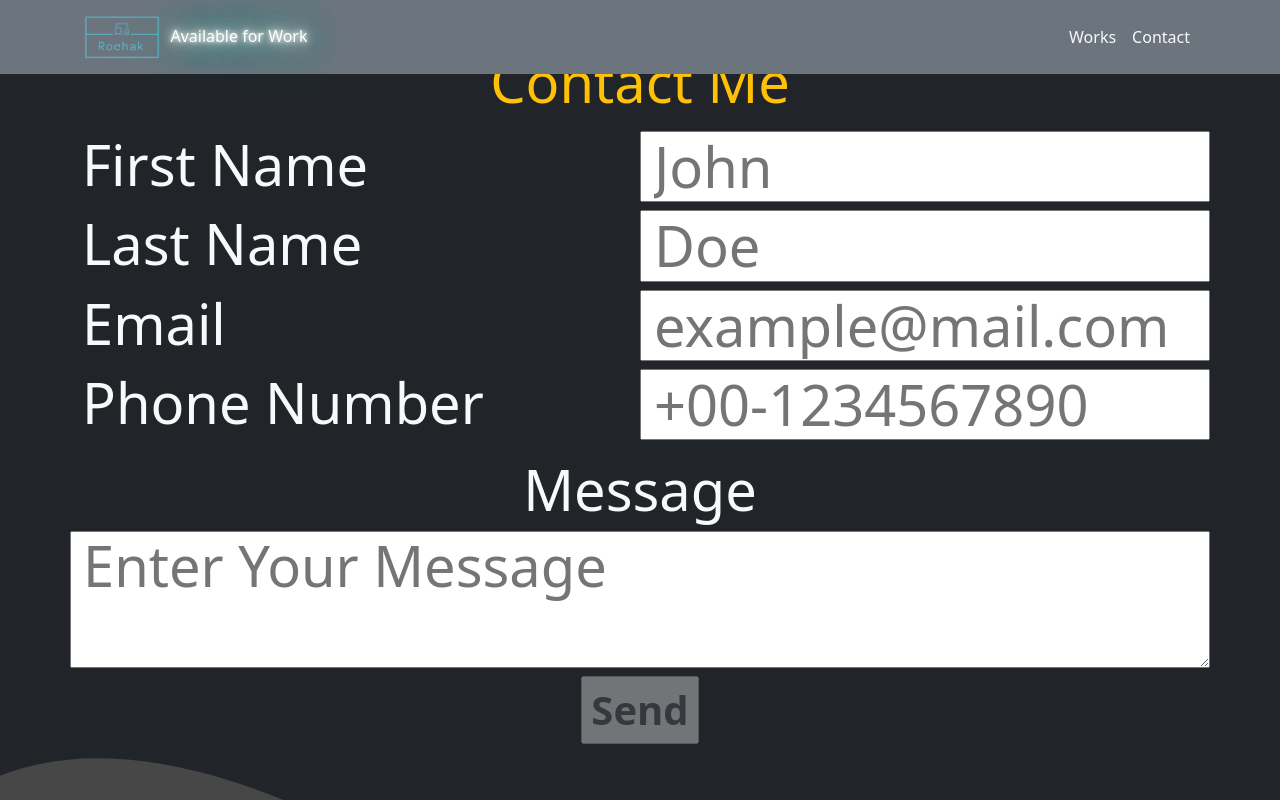
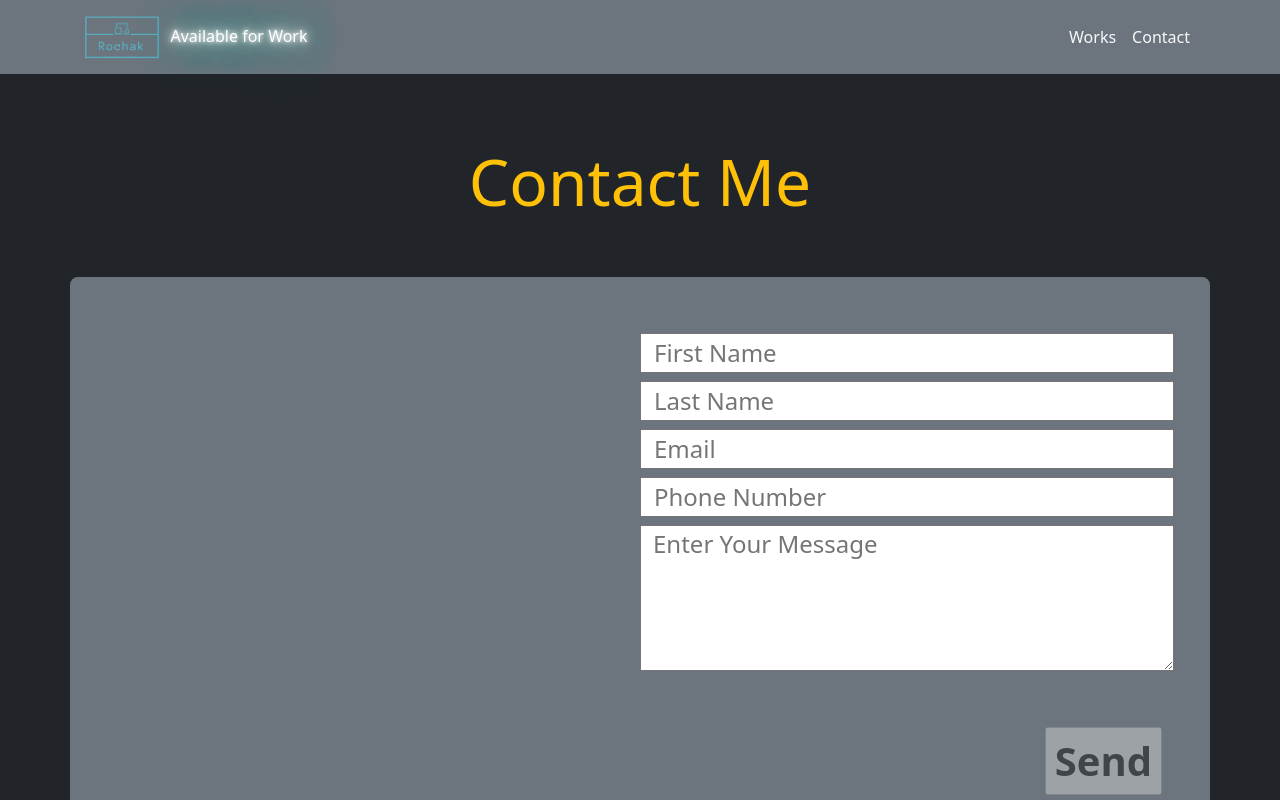
Before and after one commit to RochakDhakal/Portfolio-old, a React (Vite) app: page /contact in a window 1280 px wide. Shown: the top 800 px of the page. Built offline with nearby package versions, Linux system fonts and the light colour scheme.

Commit message:
Contact Edit Backup

```diff
--- a/src/components/body/contact/Contact.jsx
+++ b/src/components/body/contact/Contact.jsx
@@ -5,10 +5,7 @@ import SvgWavesBottom from '../svg/SvgWavesBottom'
 function Contact() {
   return (
     <div>
-        <div className='vh-100 bg-dark'>
         <ContactMe/>
-        </div>
-        <SvgWavesBottom/>
     </div>
   )
 }
--- a/src/components/body/contact/ContactMe.jsx
+++ b/src/components/body/contact/ContactMe.jsx
@@ -1,4 +1,4 @@
-import React, { useRef, useState } from "react";
+import React, { useEffect, useRef, useState } from "react";
 import emailjs from "@emailjs/browser";
 import SvgWavesBottom from "../svg/SvgWavesBottom";
 
@@ -163,7 +163,7 @@ function ContactMe() {
     }
   };
 
-  React.useEffect(() => {
+  useEffect(() => {
     setIsDisabled(
       fname.trim() === "" ||
         lname.trim() === "" ||
@@ -176,84 +176,79 @@ function ContactMe() {
   }, [fname, lname, mail, num, msg]);
 
   return (
-    <div className="bg-dark d-flex flex-column justify-content-center align-items-center text-light my-5">
-      <h1 className="text-warning display-4">Contact Me</h1>
-      <form ref={form} onSubmit={sendEmail} className="container">
-        <div className="row display-4 my-2">
-          <label className="col-md-6">First Name</label>
+    <div className="bg-dark d-flex flex-column justify-content-center align-items-center text-light p-5 mt-5">
+      <h1 className="text-warning display-3 p-5">Contact Me</h1>
+      <form ref={form} onSubmit={sendEmail} className="container w-100 bg-secondary p-5 rounded-3">
+        <div className="row fs-4 my-2 justify-content-end align-items-end">
           <input
             type="text"
             autoComplete="off"
             name="first_name"
-            placeholder="John"
+            placeholder="First Name"
             value={fname}
             onChange={handleInputChange}
             onBlur={handleInputBlur}
             className="col-md-6"
           />
         </div>
-        {fnameErr && <div className="text-danger">{fnameErr}</div>}
-        <div className="row display-4 my-2">
-          <label className="col-md-6">Last Name</label>
+        {fnameErr && <div className="text-danger d-flex justify-content-end align-items-end">{fnameErr}</div>}
+        <div className="row fs-4 my-2 justify-content-end align-items-end">
           <input
             type="text"
             autoComplete="off"
             name="last_name"
-            placeholder="Doe"
+            placeholder="Last Name"
             value={lname}
             onChange={handleInputChange}
             onBlur={handleInputBlur}
             className="col-md-6"
           />
         </div>
-        {lnameErr && <div className="text-danger">{lnameErr}</div>}
-        <div className="row display-4 my-2">
-          <label className="col-md-6">Email</label>
+        {lnameErr && <div className="text-danger d-flex justify-content-end align-items-end">{lnameErr}</div>}
+        <div className="row fs-4 my-2 justify-content-end align-items-end">
           <input
             type="email"
             autoComplete="off"
             name="user_email"
-            placeholder="example@mail.com"
+            placeholder="Email"
             value={mail}
             onChange={handleInputChange}
             onBlur={handleInputBlur}
             className="col-md-6"
           />
         </div>
-        {mailErr && <div className="text-danger">{mailErr}</div>}
-        <div className="row display-4 my-2">
-          <label className="col-md-6">Phone Number</label>
+        {mailErr && <div className="text-danger d-flex justify-content-end align-items-end">{mailErr}</div>}
+        <div className="row fs-4 my-2 justify-content-end align-items-end">
           <input
             type="text"
             autoComplete="off"
             name="user_number"
-            placeholder="+00-1234567890"
+            placeholder="Phone Number"
             value={num}
             onChange={handleInputChange}
             onBlur={handleInputBlur}
             className="col-md-6"
           />
         </div>
-        {numErr && <div className="text-danger">{numErr}</div>}
-        <div className="row display-4 mb-2">
-          <label className="col-md-12 text-center p-2">Message</label>
+        {numErr && <div className="text-danger d-flex justify-content-end align-items-end">{numErr}</div>}
+        <div className="row mb-2 justify-content-end align-items-end fs-4">
           <textarea
             name="message"
             value={msg}
             onChange={handleInputChange}
             onBlur={handleInputBlur}
-            className="col-md-12"
+            className="col-md-6"
             placeholder="Enter Your Message"
-            style={{zIndex:"1"}}
+            rows="4"
           />
         </div>
-        {msgErr && <div className="text-danger">{msgErr}</div>}
-        <div className="d-flex justify-content-center align-item-center pb-5 mx-5">
+        {msgErr && <div className="text-danger d-flex justify-content-end align-items-end">{msgErr}</div>}
+        <div className="d-flex justify-content-end align-item-end pt-5">
           <input
             type="submit"
             value="Send"
             style={{ fontWeight: "bold" }}
-            className="display-6 text-muted p-2"
+            className="display-6 text-muted p-2 "
             disabled={isDisabled}
           />
         </div>
```
